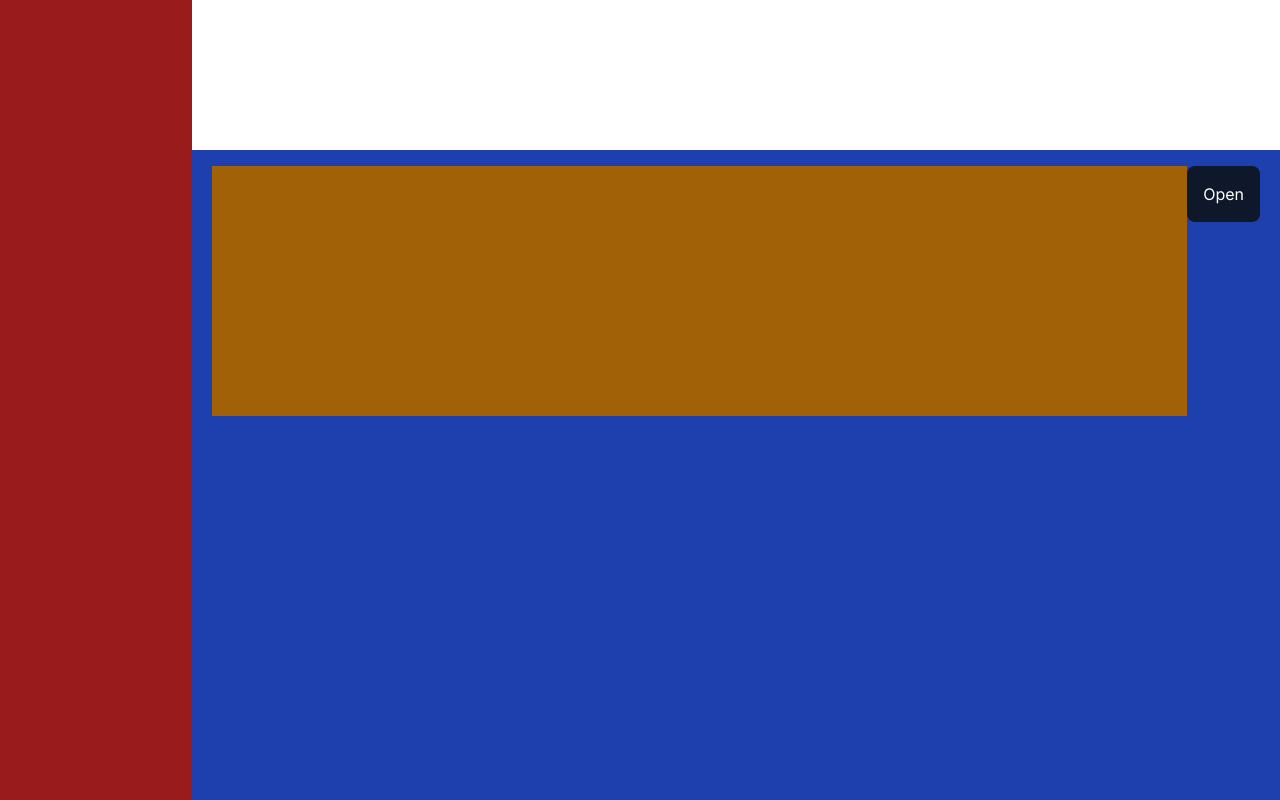
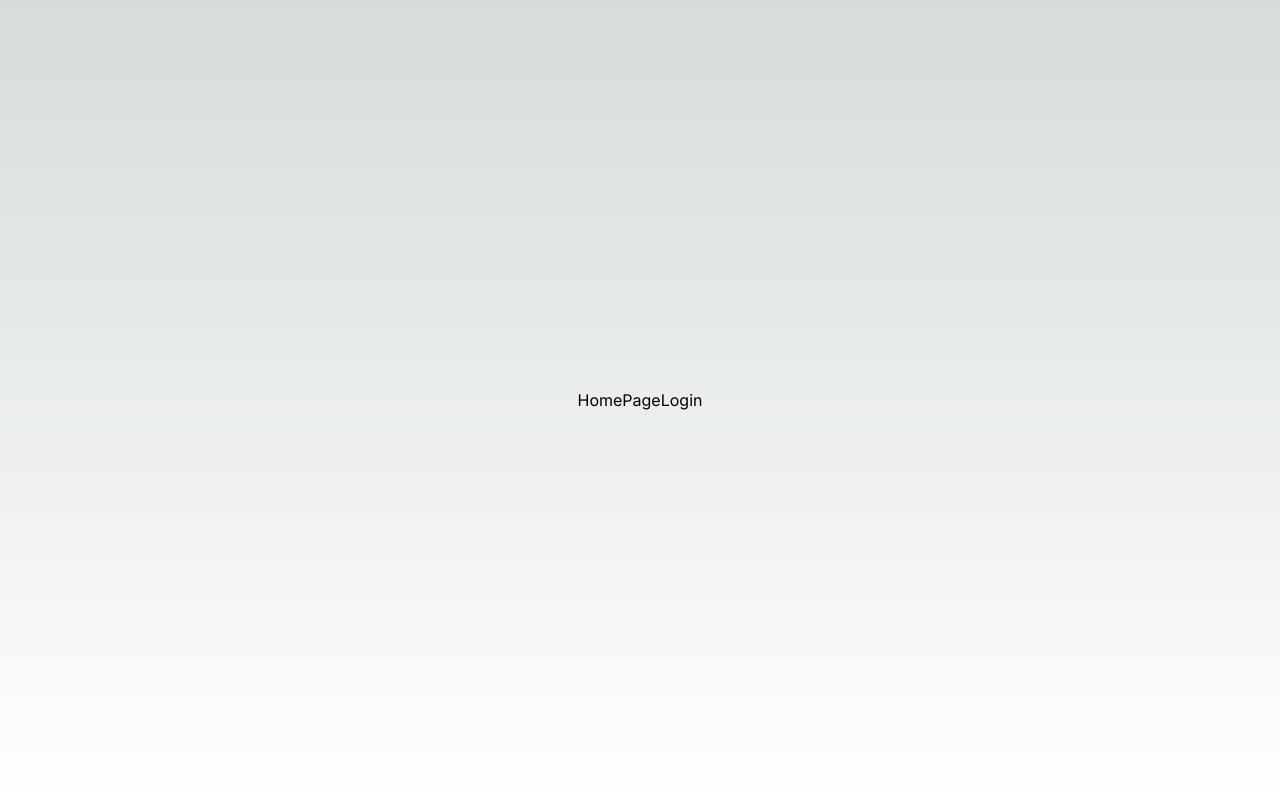
Before and after one commit to datlai3042/Kuroform-Client, a Next.js app: page / in a window 1280 px wide. Shown: the top 800 px of the page. Built offline with nearby package versions, Linux system fonts and the light colour scheme.

Commit message:
learn NextJs

```diff
--- /dev/null
+++ b/src/app/(NextServer)/v1/api/auth/login/route.ts
@@ -0,0 +1,12 @@
+import Auth from "@/app/auth/auth";
+
+export async function GET() {
+	Auth.onLogin();
+
+	return Response.json(
+		{ auth: Auth.isAuthentication },
+		{
+			headers: { "Set-Cookie": `isAuthencation=${true};Path=/;httpOnly` },
+		}
+	);
+}
--- /dev/null
+++ b/src/app/(NextServer)/v1/api/auth/logout/route.ts
@@ -0,0 +1,8 @@
+import Auth from "@/app/auth/auth";
+import { cookies } from "next/headers";
+
+export async function GET() {
+	cookies().delete("isAuthencation");
+
+	return Response.json({ auth: true });
+}
--- /dev/null
+++ b/src/app/(home)/layout.tsx
@@ -0,0 +1,13 @@
+import React from "react";
+
+type TProps = {
+	children: React.ReactNode;
+};
+
+const HomeLayout = (props: TProps) => {
+	const { children } = props;
+
+	return <div className=" w-full min-h-screen flex justify-center items-center">{children}</div>;
+};
+
+export default HomeLayout;
--- /dev/null
+++ b/src/app/(home)/page.tsx
@@ -0,0 +1,32 @@
+"use client";
+import Link from "next/link";
+import React, { useEffect } from "react";
+import Auth from "../auth/auth";
+import { useRouter } from "next/navigation";
+
+const HomePage = () => {
+	useEffect(() => {
+		localStorage.setItem("isAuthentication", JSON.stringify(false));
+	}, []);
+	const router = useRouter();
+
+	return (
+		<div>
+			HomePage
+			<button
+				onClick={async () => {
+					const json = await fetch("/v1/api/auth/login", { method: "GET" });
+					const result = (await json.json()) as { auth: boolean };
+					if (result.auth) {
+						console.log("OK");
+						router.push("/dashboard");
+					}
+				}}
+			>
+				Login
+			</button>
+		</div>
+	);
+};
+
+export default HomePage;
--- /dev/null
+++ b/src/app/auth/auth.ts
@@ -0,0 +1,13 @@
+class Auth {
+	static isAuthentication: boolean = false;
+
+	static onLogin() {
+		Auth.isAuthentication = true;
+	}
+
+	static onLogout() {
+		Auth.isAuthentication = false;
+	}
+}
+
+export default Auth;
--- a/src/app/page.tsx
+++ b/src/app/dashboard/page.tsx
@@ -1,13 +1,14 @@
 "use client";
-
-import Image from "next/image";
 import { useState } from "react";
-
-export default function Home() {
+import Auth from "../auth/auth";
+import Link from "next/link";
+import { useRouter } from "next/navigation";
+const DashboardPage = () => {
 	const [turnOnModel, setTurnOnModel] = useState<boolean>(false);
+	const router = useRouter();
 
 	return (
-		<main className="min-h-full min-w-full">
+		<main className="min-h-full min-w-full flex items-center justify-center bg-white">
 			<div className="flex w-full min-h-screen h-max bg-[#ffffff] relative">
 				<div
 					className={`${
@@ -32,8 +33,24 @@ export default function Home() {
 					>
 						Open
 					</button>
+
+					<button
+						className=" self-start p-[16px] bg-slate-900 rounded-lg text-[#ffffff]"
+						onClick={async () => {
+							const json = await fetch("/v1/api/auth/logout", { method: "GET" });
+							const result = (await json.json()) as { auth: boolean };
+							if (result.auth) {
+								console.log("OK");
+								router.push("/");
+							}
+						}}
+					>
+						Logout
+					</button>
 				</div>
 			</div>
 		</main>
 	);
-}
+};
+
+export default DashboardPage;
--- a/src/app/layout.tsx
+++ b/src/app/layout.tsx
@@ -9,14 +9,14 @@ export const metadata: Metadata = {
 	description: "Generated by create next app",
 };
 
-export default function RootLayout({
-  children,
-}: Readonly<{
+type TProps = {
 	children: React.ReactNode;
-}>) {
+};
+
+export default function RootLayout(props: TProps) {
 	return (
-    <html lang="en">
-      <body className={inter.className}>{children}</body>
+		<html lang="en" suppressHydrationWarning={true}>
+			<body className={inter.className}>{props.children}</body>
 		</html>
 	);
 }
--- /dev/null
+++ b/src/app/me/page.tsx
@@ -0,0 +1,7 @@
+import React from "react";
+
+const ProfileMe = () => {
+	return <div>ProfileMe</div>;
+};
+
+export default ProfileMe;
```
Also changed, not shown: src/middleware.ts (added, +25 -0 lines). Lines whose indentation alone changed are shown as unchanged.
